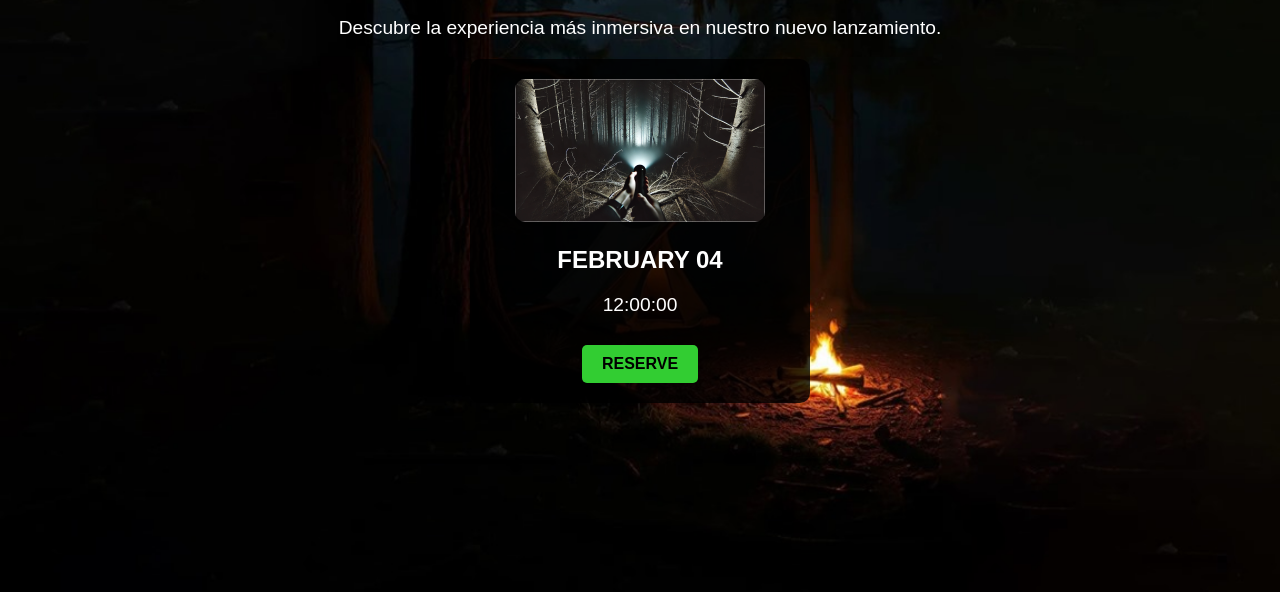
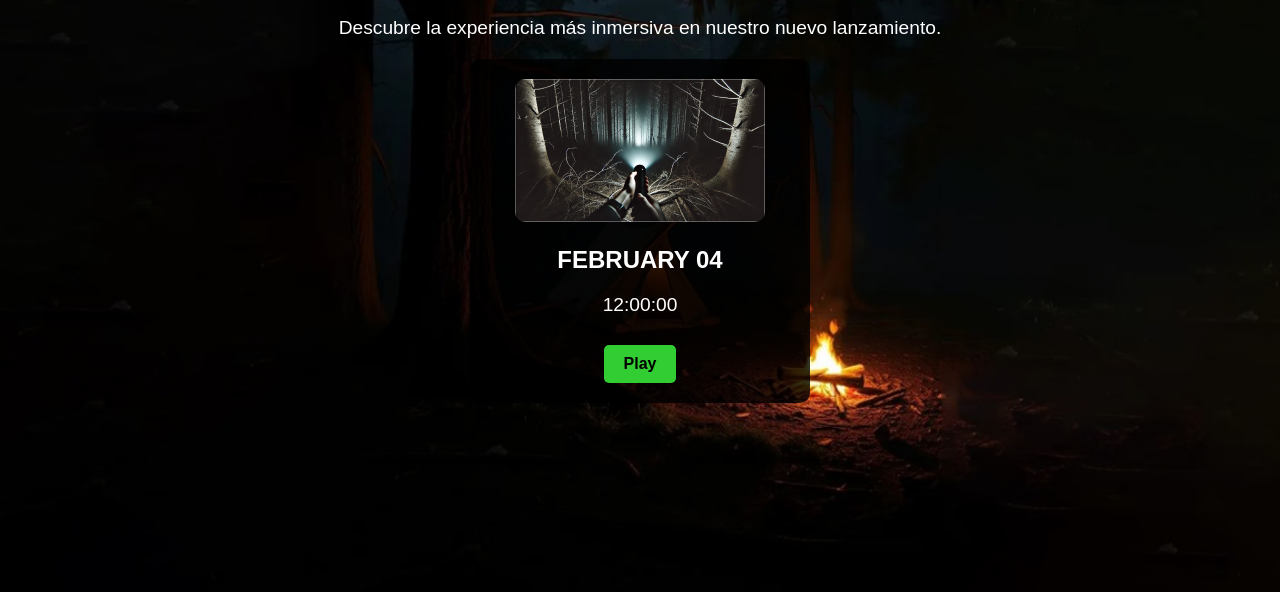
Before and after one commit to ANDRES0307/landingpage_Echoes_Of_Silece, a plain HTML site: page index.html in a window 1280 px wide. Shown: the part 192-784 px from the top of the page. Drawn offline with Linux system fonts and the light colour scheme.

Commit message:
Update index.html

```diff
--- a/index.html
+++ b/index.html
@@ -108,7 +108,7 @@
             <img src="image 1.png" alt="Event">
             <h2>FEBRUARY 04</h2>
             <p>12:00:00</p>
-            <a href="#" class="button">RESERVE</a>
+            <a href="#" class="button">Play</a>
         </div>
     </section>
 </body>
```
